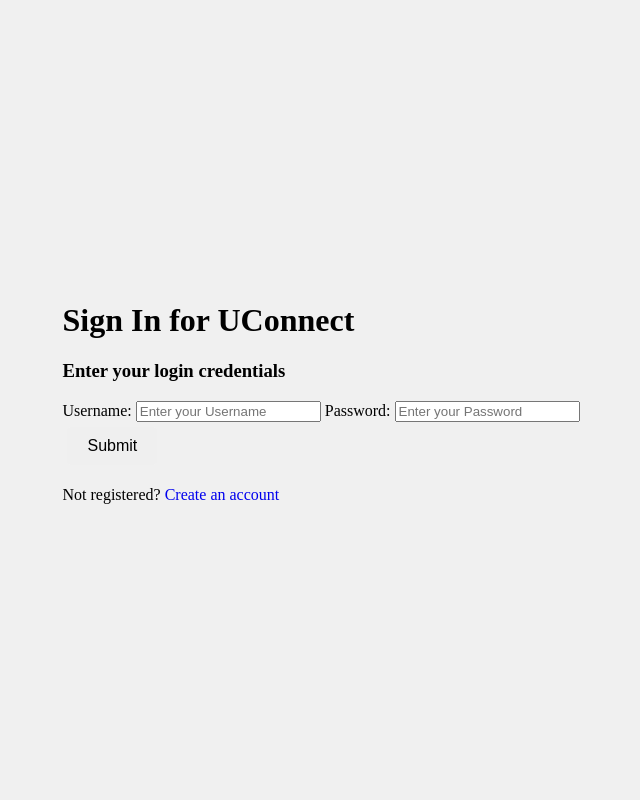
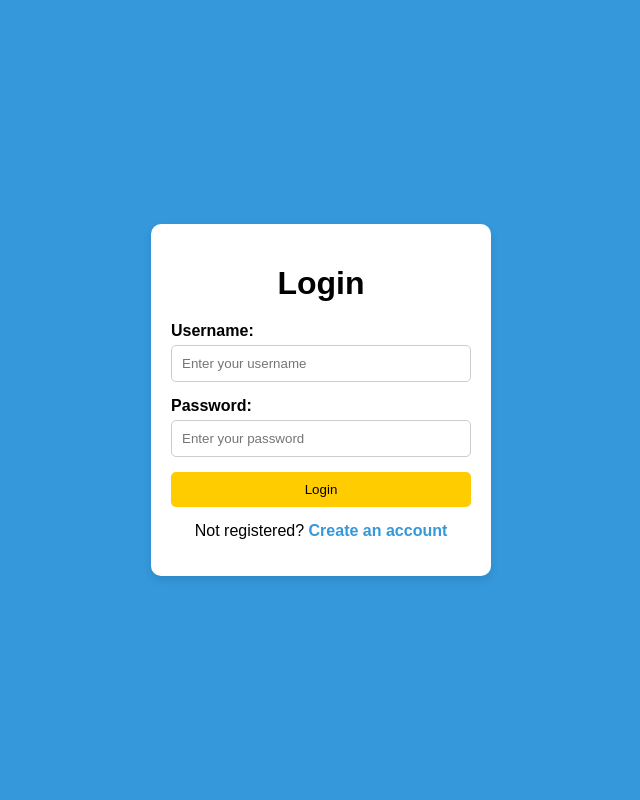
Before and after one commit to dannya123-blm/DDOSPRoject, a PHP site: page /login.php in a window 1280 px wide. Shown: the whole page, without its empty margins (319-959 px from the left). Run offline with PHP 8.4, Linux system fonts and the light colour scheme.

Commit message:
Changes2

```diff
--- a/CSS/Whiteboard.css
+++ /dev/null
@@ -1,50 +0,0 @@
-body {
-    margin: 0;
-    padding: 0;
-    display: flex;
-    justify-content: center;
-    align-items: center;
-    height: 100vh;
-    background-color: #f0f0f0;
-}
-
-#whiteboard {
-    border: 3px solid blue;
-    width: 70vh; /* Adjust width to fit landscape layout */
-    height: 50vh; /* Adjust height to fit landscape layout */
-    cursor: crosshair;
-}
-
-button {
-    margin: 5px;
-    padding: 10px 20px;
-    font-size: 16px;
-    border: none;
-    cursor: pointer;
-    border-radius: 5px;
-}
-
-#clear {
-    background-color: #fff;
-    color: #333;
-}
-
-#red {
-    background-color: #ff4136;
-    color: #fff;
-}
-
-#blue {
-    background-color: #0074d9;
-    color: #fff;
-}
-
-#green {
-    background-color: #2ecc40;
-    color: #fff;
-}
-
-#black {
-    background-color: #111;
-    color: #fff;
-}
--- /dev/null
+++ b/classes/Notepad.php
@@ -0,0 +1,6 @@
+<?php
+
+class Notepad
+{
+
+}
--- a/login.php
+++ b/login.php
@@ -1,48 +1,95 @@
 <!DOCTYPE html>
-
 <html lang="en">
 <head>
     <meta charset="UTF-8">
-    <title>GeeksforGeeks Registration</title>
-    <link rel="stylesheet" href="Whiteboard.css">
+    <meta name="viewport" content="width=device-width, initial-scale=1.0">
+    <title>Login Page</title>
+    <style>
+        body {
+            margin: 0;
+            padding: 0;
+            font-family: Arial, sans-serif;
+            background-color: #3498db; /* Blue background */
+            display: flex;
+            justify-content: center;
+            align-items: center;
+            height: 100vh;
+        }
+
+        .login-container {
+            background-color: #fff; /* White frame */
+            border-radius: 10px; /* Rounded corners */
+            padding: 20px;
+            width: 300px;
+            box-shadow: 0 4px 8px rgba(0, 0, 0, 0.1); /* Box shadow for depth */
+        }
+
+        .login-container h1 {
+            text-align: center;
+            margin-bottom: 20px;
+        }
+
+        .login-container form {
+            display: flex;
+            flex-direction: column;
+        }
+
+        .login-container label {
+            font-weight: bold;
+            margin-bottom: 5px;
+        }
+
+        .login-container input {
+            padding: 10px;
+            margin-bottom: 15px;
+            border-radius: 5px;
+            border: 1px solid #ccc;
+        }
+
+        .login-container button {
+            padding: 10px;
+            background-color: #ffcc00; /* Yellow button */
+            border: none;
+            border-radius: 5px;
+            cursor: pointer;
+            transition: background-color 0.3s ease;
+        }
+
+        .login-container button:hover {
+            background-color: #ffd700; /* Darker yellow on hover */
+        }
+
+        .login-container p {
+            text-align: center;
+            margin-top: 15px;
+        }
+
+        .login-container a {
+            color: #3498db; /* Blue link color */
+            text-decoration: none;
+            font-weight: bold;
+        }
+
+        .login-container a:hover {
+            text-decoration: underline;
+        }
+    </style>
 </head>
+<body>
 
-<body>
-<div class="main">
+<div class="login-container">
+    <h1>Login</h1>
+    <form action="">
+        <label for="username">Username:</label>
+        <input type="text" id="username" name="username" placeholder="Enter your username" required>
 
-    <h1>Sign In for UConnect</h1>
+        <label for="password">Password:</label>
+        <input type="password" id="password" name="password" placeholder="Enter your password" required>
 
-    <h3>Enter your login credentials</h3>
+        <button type="submit">Login</button>
+    </form>
+    <p>Not registered? <a href="register.html">Create an account</a></p>
+</div>
 
-    <form action="">
-        <label for="first">
-            Username:
-        </label>
-        <input type="text"
-               id="first"
-               name="first"
-               placeholder="Enter your Username" required>
-
-        <label for="password">
-            Password:
-        </label>
-        <input type="password"
-               id="password"
-               name="password"
-               placeholder="Enter your Password" required>
-        <div class="wrap">
-            <button type="submit"
-                    onclick="solve()">
-                Submit
-            </button>
-        </div>
-    </form>
-    <p>Not registered?
-        <a href="register.html"
-           style="text-decoration: none;">
-            Create an account
-        </a>
-    </p>
-</div>
 </body>
 </html>
```
Also changed, not shown: HTML/login.html (+87 -34 lines), HTML/register.html (deleted, +0 -33 lines), classes/Calendar.php (added, +46 -0 lines), register.php (+87 -19 lines).
